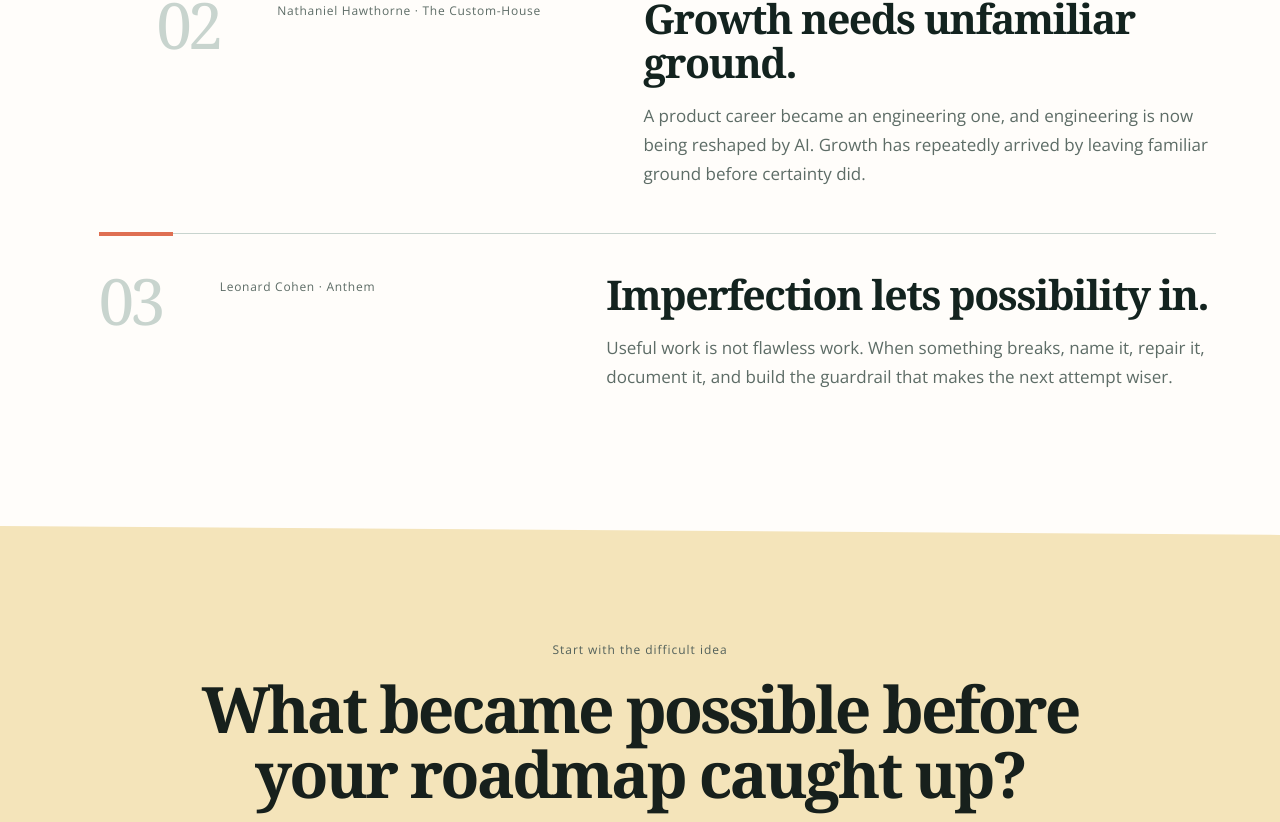
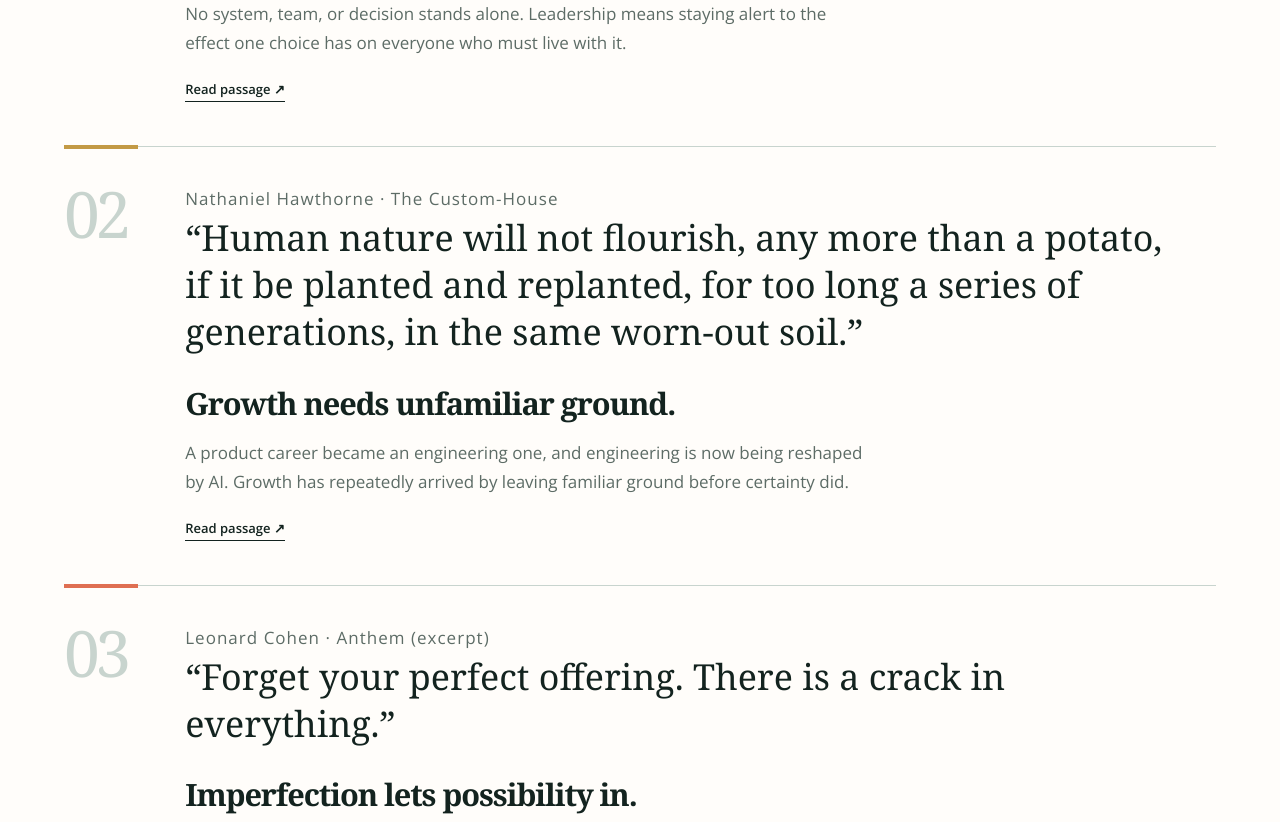
Before and after one commit to Shwetha9/experiments, an Angular app: page / in a window 1280 px wide. Shown: the part 4098-4920 px from the top of the page. Built offline with nearby package versions, Linux system fonts and the light colour scheme.

Commit message:
feat: add quote dialog functionality and enhance influence section with quotes

```diff
--- a/src/app/app.html
+++ b/src/app/app.html
@@ -104,15 +104,37 @@
         @for (influence of content.beyond.influences; track influence.source; let index = $index) {
           <article class="influence influence--{{ influence.tone }}">
             <span class="influence__number" aria-hidden="true">0{{ index + 1 }}</span>
-            <p class="influence__source">{{ influence.source }}</p>
             <div class="influence__copy">
+              <p class="influence__source">{{ influence.source }}</p>
+              <blockquote class="influence__quote">“{{ influence.quote }}”</blockquote>
               <h3>{{ influence.title }}</h3>
               <p>{{ influence.reflection }}</p>
+              <button type="button" class="influence__link" (click)="openQuote(influence)">
+                Read passage <span aria-hidden="true">↗</span>
+              </button>
             </div>
           </article>
         }
       </div>
     </section>
+
+    <dialog
+      #quoteDialog
+      class="quote-dialog"
+      aria-labelledby="quote-dialog-title"
+      (cancel)="closeQuote()"
+      (click)="handleQuoteDialogClick($event)"
+    >
+      @if (selectedInfluence(); as influence) {
+        <article class="quote-dialog__inner">
+          <button type="button" class="quote-dialog__close" aria-label="Close quote" (click)="closeQuote()">×</button>
+          <p class="quote-dialog__source">{{ influence.source }}</p>
+          <h2 id="quote-dialog-title">{{ influence.title }}</h2>
+          <blockquote>“{{ influence.fullQuote }}”</blockquote>
+          <p>{{ influence.reflection }}</p>
+        </article>
+      }
+    </dialog>
 
     <section id="contact" class="contact">
       <p class="eyebrow">{{ content.contact.eyebrow }}</p>
--- a/src/app/app.scss
+++ b/src/app/app.scss
@@ -237,7 +237,7 @@ h1, h2 {
   border-top: 1px solid var(--line);
   display: grid;
   gap: clamp(22px, 4vw, 68px);
-  grid-template-columns: 70px minmax(190px, .55fr) minmax(320px, 1fr);
+  grid-template-columns: 70px minmax(0, 1fr);
   max-width: 1180px;
   padding: 38px 0 44px;
   position: relative;
@@ -250,8 +250,6 @@ h1, h2 {
   top: -2px;
   width: 74px;
 }
-.influence:nth-child(2) { margin-left: 8%; }
-.influence:nth-child(3) { margin-left: 3%; }
 .influence--sage::before { background: #629282; }
 .influence--butter::before { background: #c39a45; }
 .influence--coral::before { background: var(--coral); }
@@ -265,10 +263,15 @@ h1, h2 {
   font-size: 12px;
   letter-spacing: .06em;
   line-height: 1.55;
-  margin: 6px 0 0;
+  margin: 4px 0 18px;
+}
+.influence__quote {
+  font: 500 clamp(24px, 2.8vw, 40px)/1.32 Georgia, serif;
+  margin: 0 0 30px;
+  max-width: 980px;
 }
 .influence__copy h3 {
-  font: 600 clamp(29px, 3.2vw, 46px)/1.08 Georgia, serif;
+  font: 600 clamp(24px, 2.4vw, 34px)/1.15 Georgia, serif;
   letter-spacing: -.035em;
   margin: 0 0 18px;
 }
@@ -278,6 +281,16 @@ h1, h2 {
   line-height: 1.7;
   margin: 0;
   max-width: 680px;
+}
+.influence__link {
+  background: none;
+  border: 0;
+  border-bottom: 1px solid currentColor;
+  color: inherit;
+  cursor: pointer;
+  font: 600 13px/1.4 'Open Sans', sans-serif;
+  margin-top: 22px;
+  padding: 0 0 3px;
 }
 .contact { background: var(--butter); color: var(--card-text); text-align: center; }
 .contact h2 { margin-left: auto; margin-right: auto; max-width: 1000px; }
@@ -315,7 +328,7 @@ footer {
   .possibility .section-copy { grid-row: 1; }
   .practice__items { grid-template-columns: repeat(2, 1fr); }
   .beyond__intro { grid-template-columns: 1fr; }
-  .influence { grid-template-columns: 60px minmax(160px, .5fr) minmax(0, 1fr); }
+  .influence { grid-template-columns: 60px minmax(0, 1fr); }
 }
 
 @media (max-width: 720px) {
@@ -326,16 +339,11 @@ footer {
   .hero h1, h1, h2 { font-size: 43px; }
   .practice__items { grid-template-columns: 1fr; margin-top: 42px; }
   .practice-card { min-height: 250px; }
-  .influence,
-  .influence:nth-child(2),
-  .influence:nth-child(3) {
+  .influence {
     gap: 14px;
     grid-template-columns: 50px 1fr;
-    margin-left: 0;
     padding: 30px 0 36px;
   }
-  .influence__source { align-self: center; }
-  .influence__copy { grid-column: 2; }
   .possibility::before, .leadership::before, .beyond::before, .contact::before { height: 14px; top: -13px; }
   footer { flex-direction: column; gap: 10px; padding: 34px 6%; }
 }
--- a/src/app/app.ts
+++ b/src/app/app.ts
@@ -1,16 +1,39 @@
 import { DOCUMENT } from '@angular/common';
-import { Component, inject, signal } from '@angular/core';
+import { Component, ElementRef, inject, signal, viewChild } from '@angular/core';
 import { landingContent } from './content/landing-content';
+import { Influence } from './models/portfolio-content';
 
 @Component({ selector: 'app-root', imports: [], templateUrl: './app.html', styleUrl: './app.scss' })
 export class App {
   private readonly document = inject(DOCUMENT);
+  private readonly quoteDialog = viewChild<ElementRef<HTMLDialogElement>>('quoteDialog');
   protected readonly content = landingContent;
   protected readonly isDark = signal(false);
+  protected readonly selectedInfluence = signal<Influence | null>(null);
 
   protected toggleTheme(): void {
     const isDark = !this.isDark();
     this.isDark.set(isDark);
     this.document.documentElement.dataset['theme'] = isDark ? 'dark' : 'light';
   }
+
+  protected openQuote(influence: Influence): void {
+    this.selectedInfluence.set(influence);
+    this.quoteDialog()?.nativeElement.showModal();
+  }
+
+  protected closeQuote(): void {
+    const dialog = this.quoteDialog()?.nativeElement;
+    if (!dialog) return;
+
+    dialog.close();
+    this.selectedInfluence.set(null);
+  }
+
+  protected handleQuoteDialogClick(event: MouseEvent): void {
+    const dialog = this.quoteDialog()?.nativeElement;
+    if (!dialog || event.target !== dialog) return;
+
+    this.closeQuote();
+  }
 }
--- a/src/app/content/landing-content.ts
+++ b/src/app/content/landing-content.ts
@@ -39,18 +39,24 @@ export const landingContent: LandingContent = {
     influences: [
       {
         source: 'John Donne · Meditation XVII',
+        quote: 'No man is an island, entire of itself; every man is a piece of the continent, a part of the main.',
+        fullQuote: 'No man is an island, entire of itself; every man is a piece of the continent, a part of the main. If a clod be washed away by the sea, Europe is the less, as well as if a promontory were, as well as if a manor of thy friend\'s or of thine own were: any man\'s death diminishes me, because I am involved in mankind, and therefore never send to know for whom the bell tolls; it tolls for thee.',
         title: 'No one works alone.',
         reflection: 'No system, team, or decision stands alone. Leadership means staying alert to the effect one choice has on everyone who must live with it.',
         tone: 'sage',
       },
       {
         source: 'Nathaniel Hawthorne · The Custom-House',
+        quote: 'Human nature will not flourish, any more than a potato, if it be planted and replanted, for too long a series of generations, in the same worn-out soil.',
+        fullQuote: 'Human nature will not flourish, any more than a potato, if it be planted and replanted, for too long a series of generations, in the same worn-out soil. My children have had other birthplaces, and, so far as their fortunes may be within my control, shall strike their roots into unaccustomed earth.',
         title: 'Growth needs unfamiliar ground.',
         reflection: 'A product career became an engineering one, and engineering is now being reshaped by AI. Growth has repeatedly arrived by leaving familiar ground before certainty did.',
         tone: 'butter',
       },
       {
-        source: 'Leonard Cohen · Anthem',
+        source: 'Leonard Cohen · Anthem (excerpt)',
+        quote: 'Forget your perfect offering. There is a crack in everything.',
+        fullQuote: 'Forget your perfect offering. There is a crack in everything.',
         title: 'Imperfection lets possibility in.',
         reflection: 'Useful work is not flawless work. When something breaks, name it, repair it, document it, and build the guardrail that makes the next attempt wiser.',
         tone: 'coral',
--- a/src/app/models/portfolio-content.ts
+++ b/src/app/models/portfolio-content.ts
@@ -11,6 +11,8 @@ export interface Poem {
 
 export interface Influence {
   readonly source: string;
+  readonly quote: string;
+  readonly fullQuote: string;
   readonly title: string;
   readonly reflection: string;
   readonly tone: 'sage' | 'butter' | 'coral';
--- a/src/styles.scss
+++ b/src/styles.scss
@@ -33,6 +33,58 @@ button:focus-visible {
   outline-offset: 4px;
 }
 
+.quote-dialog {
+  background: var(--surface);
+  border: 1px solid var(--line);
+  border-radius: 20px;
+  color: var(--text);
+  max-height: min(82vh, 760px);
+  max-width: 760px;
+  padding: 0;
+  width: calc(100% - 32px);
+}
+
+.quote-dialog::backdrop {
+  backdrop-filter: blur(4px);
+  background: rgb(10 15 13 / 64%);
+}
+
+.quote-dialog__inner {
+  padding: clamp(32px, 6vw, 68px);
+  position: relative;
+}
+
+.quote-dialog__close {
+  background: none;
+  border: 0;
+  color: inherit;
+  cursor: pointer;
+  font-size: 30px;
+  position: absolute;
+  right: 22px;
+  top: 16px;
+}
+
+.quote-dialog__source {
+  color: var(--muted);
+  font-size: 12px;
+  letter-spacing: 0.06em;
+}
+
+.quote-dialog h2 {
+  font-size: clamp(32px, 5vw, 54px);
+}
+
+.quote-dialog blockquote {
+  font: 500 clamp(23px, 3vw, 34px) / 1.45 Georgia, serif;
+  margin: 34px 0;
+}
+
+.quote-dialog article > p:last-child {
+  color: var(--muted);
+  line-height: 1.7;
+}
+
 @media (prefers-reduced-motion: reduce) {
   *,
   *::before,
```
Also changed, not shown: 1 other file (tests, documents, lock files or other folders).
